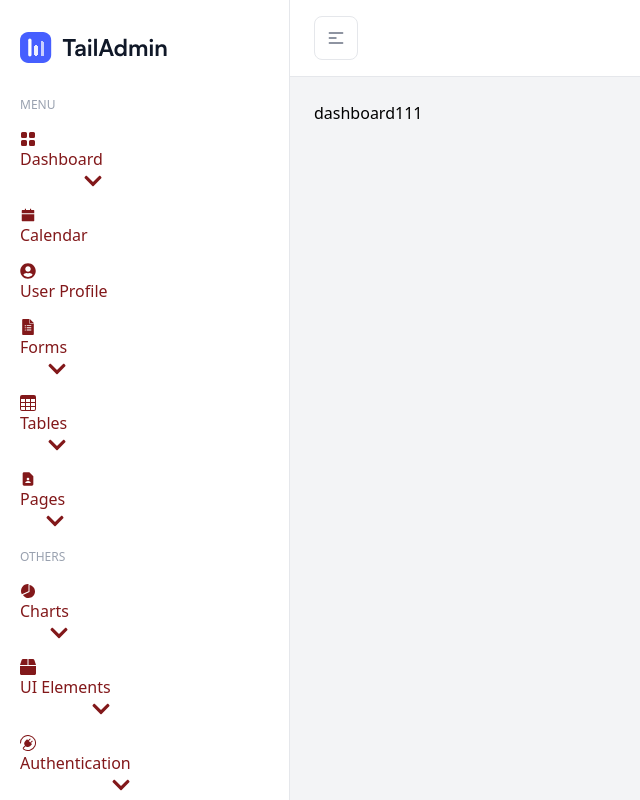
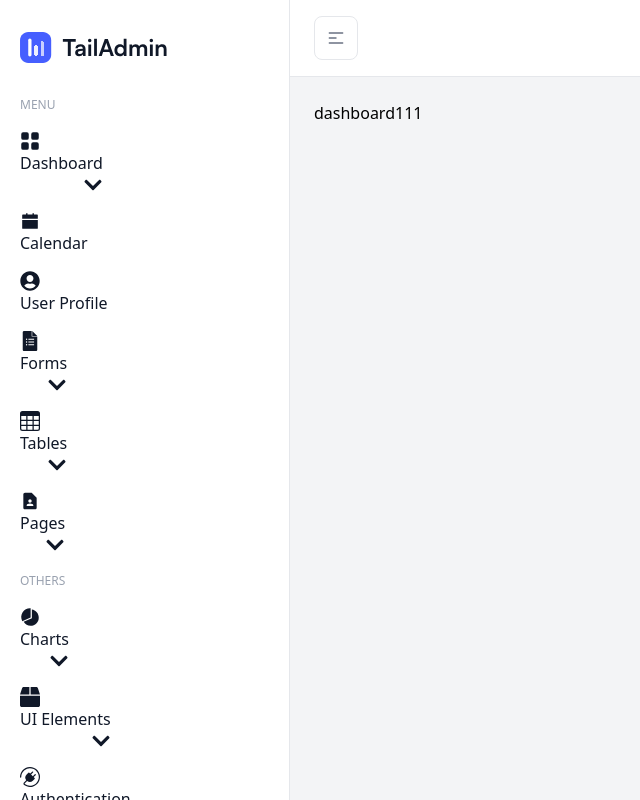
Before and after one commit to DevWorld888/jobAI, a Next.js app: page /dashboard in a window 1280 px wide. Shown: the whole page, without its empty margins (0-640 px from the left). Built offline with nearby package versions, Linux system fonts and the light colour scheme.

Commit message:
fixin menu

```diff
--- a/src/app/layout/AppSidebar.tsx
+++ b/src/app/layout/AppSidebar.tsx
@@ -1,4 +1,4 @@
-import React, { useCallback, useState } from 'react'
+import React, { useCallback, useEffect, useRef, useState } from 'react'
 
 import Link from 'next/link';
 import { useSidebar } from '@/context/SidebarContext';
@@ -91,46 +91,43 @@
 const AppSidebar: React.FC = () => {
   const { isExpanded, isMobileOpen, isHovered, setIsHovered } = useSidebar();
   const pathname = usePathname();
-  const [openSubmenu, setOpenSubmenu] = useState<{
-    type: "main" | "others";
-    index: number;
-  } | null>(null);
 
   const renderMenuItems = (
-    items: NavItem[],
+    navItems: NavItem[],
     menuType: "main" | "others"
-  ) => {
-    return (
-      <>
-        <ul className="flex flex-col gap-4 text-red-900 dark:text-gray-200 ">
-          {items.map((nav, index) => {
-
-            return (
+  ) => (
+    <ul className="flex flex-col gap-4">
+      {navItems.map((nav, index) => (
         <li key={nav.name}>
           {nav.subItems ? (
-                  <button onClick={() => handleSubmenuToggle(index, menuType)}
-                    className={`menu-item group  ${openSubmenu?.type === menuType && openSubmenu?.index === index
+            <button
+              onClick={() => handleSubmenuToggle(index, menuType)}
+              className={`menu-item group  ${
+                openSubmenu?.type === menuType && openSubmenu?.index === index
                   ? "menu-item-active"
                   : "menu-item-inactive"
-                      } cursor-pointer ${!isExpanded && !isHovered
+              } cursor-pointer ${
+                !isExpanded && !isHovered
                   ? "lg:justify-center"
                   : "lg:justify-start"
               }`}
             >
               <span
-                      className={` ${openSubmenu?.type === menuType && openSubmenu?.index === index
+                className={` ${
+                  openSubmenu?.type === menuType && openSubmenu?.index === index
                     ? "menu-item-icon-active"
                     : "menu-item-icon-inactive"
                 }`}
               >
-                      <nav.icon />
+                <nav.icon className="w-5 h-5" />
               </span>
               {(isExpanded || isHovered || isMobileOpen) && (
                 <span className={`menu-item-text`}>{nav.name}</span>
               )}
               {(isExpanded || isHovered || isMobileOpen) && (
                 <FaChevronDown
-                        className={`ml-auto w-5 h-5 transition-transform duration-200  ${openSubmenu?.type === menuType &&
+                  className={`ml-auto w-5 h-5 transition-transform duration-200  ${
+                    openSubmenu?.type === menuType &&
                     openSubmenu?.index === index
                       ? "rotate-180 text-brand-500"
                       : ""
@@ -142,16 +139,18 @@
             nav.path && (
               <Link
                 href={nav.path}
-                      className={`menu-item group ${isActive(nav.path) ? "menu-item-active" : "menu-item-inactive"
+                className={`menu-item group ${
+                  isActive(nav.path) ? "menu-item-active" : "menu-item-inactive"
                 }`}
               >
                 <span
-                        className={`${isActive(nav.path)
+                  className={`${
+                    isActive(nav.path)
                       ? "menu-item-icon-active"
                       : "menu-item-icon-inactive"
                   }`}
                 >
-                        <nav.icon />
+                  <nav.icon className="w-5 h-5" />
                 </span>
                 {(isExpanded || isHovered || isMobileOpen) && (
                   <span className={`menu-item-text`}>{nav.name}</span>
@@ -159,15 +158,117 @@
               </Link>
             )
           )}
+          {nav.subItems && (isExpanded || isHovered || isMobileOpen) && (
+            <div
+              ref={(el) => {
+                subMenuRefs.current[`${menuType}-${index}`] = el;
+              }}
+              className="overflow-hidden transition-all duration-300"
+              style={{
+                height:
+                  openSubmenu?.type === menuType && openSubmenu?.index === index
+                    ? `${subMenuHeight[`${menuType}-${index}`]}px`
+                    : "0px",
+              }}
+            >
+              <ul className="mt-2 space-y-1 ml-9">
+                {nav.subItems.map((subItem) => (
+                  <li key={subItem.name}>
+                    <Link
+                      href={subItem.path}
+                      className={`menu-dropdown-item ${
+                        isActive(subItem.path)
+                          ? "menu-dropdown-item-active"
+                          : "menu-dropdown-item-inactive"
+                      }`}
+                    >
+                      {subItem.name}
+                      <span className="flex items-center gap-1 ml-auto">
+                        {subItem.new && (
+                          <span
+                            className={`ml-auto ${
+                              isActive(subItem.path)
+                                ? "menu-dropdown-badge-active"
+                                : "menu-dropdown-badge-inactive"
+                            } menu-dropdown-badge `}
+                          >
+                            new
+                          </span>
+                        )}
+                        {subItem.pro && (
+                          <span
+                            className={`ml-auto ${
+                              isActive(subItem.path)
+                                ? "menu-dropdown-badge-active"
+                                : "menu-dropdown-badge-inactive"
+                            } menu-dropdown-badge `}
+                          >
+                            pro
+                          </span>
+                        )}
+                      </span>
+                    </Link>
                   </li>
-            )
-          })}
+                ))}
               </ul>
-      </>
-    )
-  };
+            </div>
+          )}
+        </li>
+      ))}
+    </ul>
+  );
 
+  const [openSubmenu, setOpenSubmenu] = useState<{
+    type: "main" | "others";
+    index: number;
+  } | null>(null);
+  const [subMenuHeight, setSubMenuHeight] = useState<Record<string, number>>(
+    {}
+  );
+  const subMenuRefs = useRef<Record<string, HTMLDivElement | null>>({});
+
+  // const isActive = (path: string) => path === pathname;
    const isActive = useCallback((path: string) => path === pathname, [pathname]);
+
+  useEffect(() => {
+    // Check if the current path matches any submenu item
+    let submenuMatched = false;
+    ["main", "others"].forEach((menuType) => {
+      const items = menuType === "main" ? navItems : othersItems;
+      items.forEach((nav, index) => {
+        if (nav.subItems) {
+          nav.subItems.forEach((subItem) => {
+            if (isActive(subItem.path)) {
+              setOpenSubmenu({
+                type: menuType as "main" | "others",
+                index,
+              });
+              submenuMatched = true;
+            }
+          });
+        }
+      });
+    });
+
+    // If no submenu item matches, close the open submenu
+    if (!submenuMatched) {
+      setOpenSubmenu(null);
+    }
+  }, [pathname,isActive]);
+
+  useEffect(() => {
+    // Set the height of the submenu items when the submenu is opened
+    if (openSubmenu !== null) {
+      const key = `${openSubmenu.type}-${openSubmenu.index}`;
+      if (subMenuRefs.current[key]) {
+        setSubMenuHeight((prevHeights) => ({
+          ...prevHeights,
+          [key]: subMenuRefs.current[key]?.scrollHeight || 0,
+        }));
+      }
+    }
+  }, [openSubmenu]);
+
   const handleSubmenuToggle = (index: number, menuType: "main" | "others") => {
     setOpenSubmenu((prevOpenSubmenu) => {
       if (
@@ -180,9 +281,12 @@
       return { type: menuType, index };
     });
   };
+
   return (
-    <aside className={`fixed mt-16 flex flex-col lg:mt-0 top-0 px-5 left-0 bg-white dark:bg-gray-900 dark:border-gray-800 text-gray-900 h-screen transition-all duration-300 ease-in-out z-50 border-r border-gray-200   lg:translate-y-0 lg:shadow-none shadow-lg
-      ${isExpanded || isMobileOpen
+    <aside
+      className={`fixed mt-16 flex flex-col lg:mt-0 top-0 px-5 left-0 bg-white dark:bg-gray-900 dark:border-gray-800 text-gray-900 h-screen transition-all duration-300 ease-in-out z-50 border-r border-gray-200 dark:text-amber-50
+        ${
+          isExpanded || isMobileOpen
             ? "w-[290px]"
             : isHovered
             ? "w-[290px]"
@@ -193,8 +297,12 @@
       onMouseEnter={() => !isExpanded && setIsHovered(true)}
       onMouseLeave={() => setIsHovered(false)}
     >
-      <div className={`py-8 flex  ${!isExpanded && !isHovered ? "lg:justify-center" : "justify-start"
-        }`}>
+      <div
+        className={`py-8 flex  ${
+          !isExpanded && !isHovered ? "lg:justify-center" : "justify-start"
+        }`}
+      >
+        <Link href="/">
           {isExpanded || isHovered || isMobileOpen ? (
             <>
               <Image
@@ -220,13 +328,15 @@
               height={32}
             />
           )}
+        </Link>
       </div>
       <div className="flex flex-col overflow-y-auto duration-300 ease-linear no-scrollbar">
         <nav className="mb-6">
           <div className="flex flex-col gap-4">
             <div>
               <h2
-                className={`mb-4 text-xs uppercase flex leading-[20px] text-gray-400 ${!isExpanded && !isHovered
+                className={`mb-4 text-xs uppercase flex leading-[20px] text-gray-400 ${
+                  !isExpanded && !isHovered
                     ? "lg:justify-center"
                     : "justify-start"
                 }`}
@@ -239,6 +349,7 @@
               </h2>
               {renderMenuItems(navItems, "main")}
             </div>
+
             <div className="">
               <h2
                 className={`mb-4 text-xs uppercase flex leading-[20px] text-gray-400 ${
@@ -257,9 +368,10 @@
             </div>
           </div>
         </nav>
-      </div >
-    </aside >
-  )
-}
+        {/* {isExpanded || isHovered || isMobileOpen ? <SidebarWidget /> : null} */}
+      </div>
+    </aside>
+  );
+};
 
 export default AppSidebar
```
Lines whose indentation alone changed are shown as unchanged.
